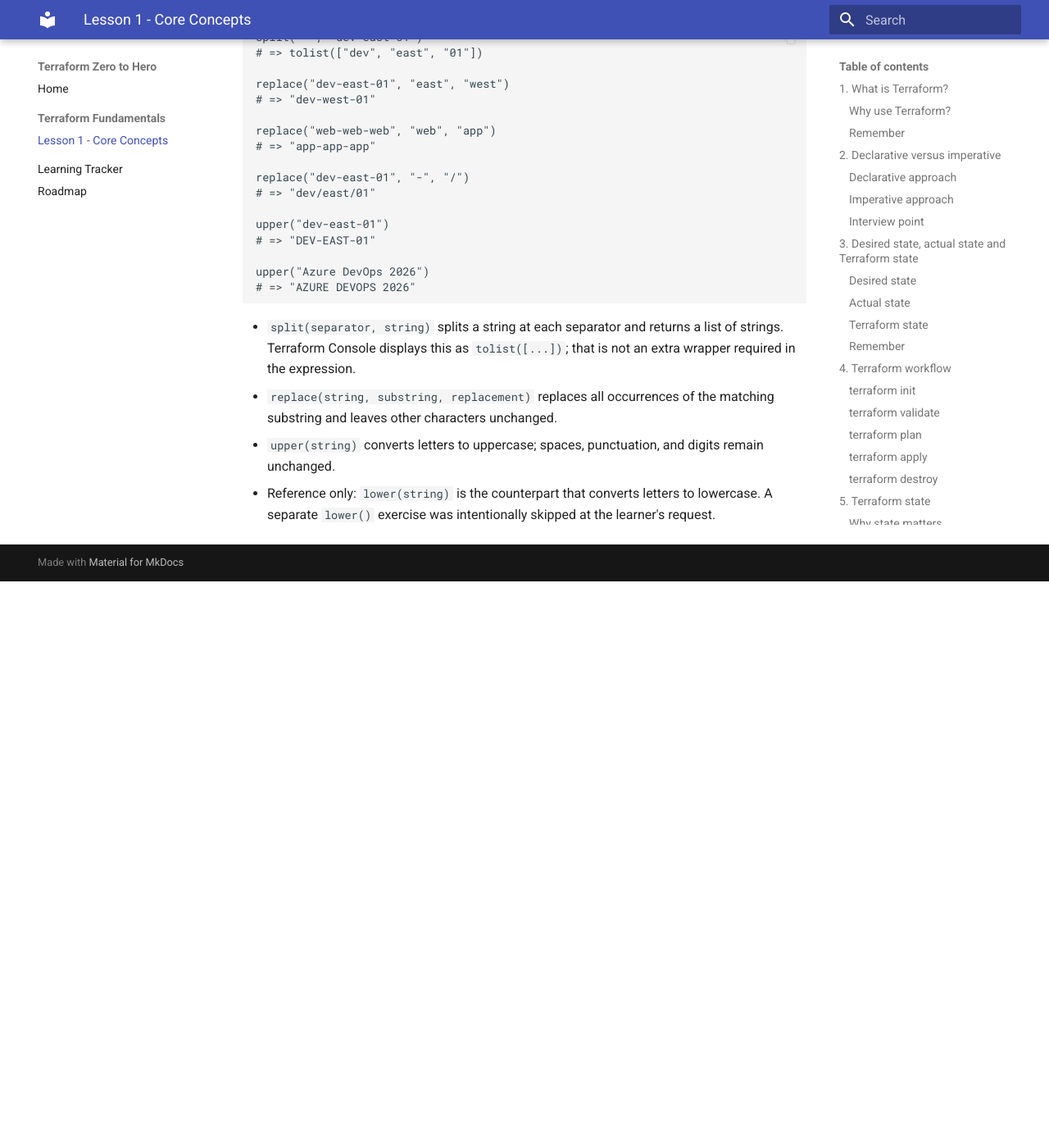
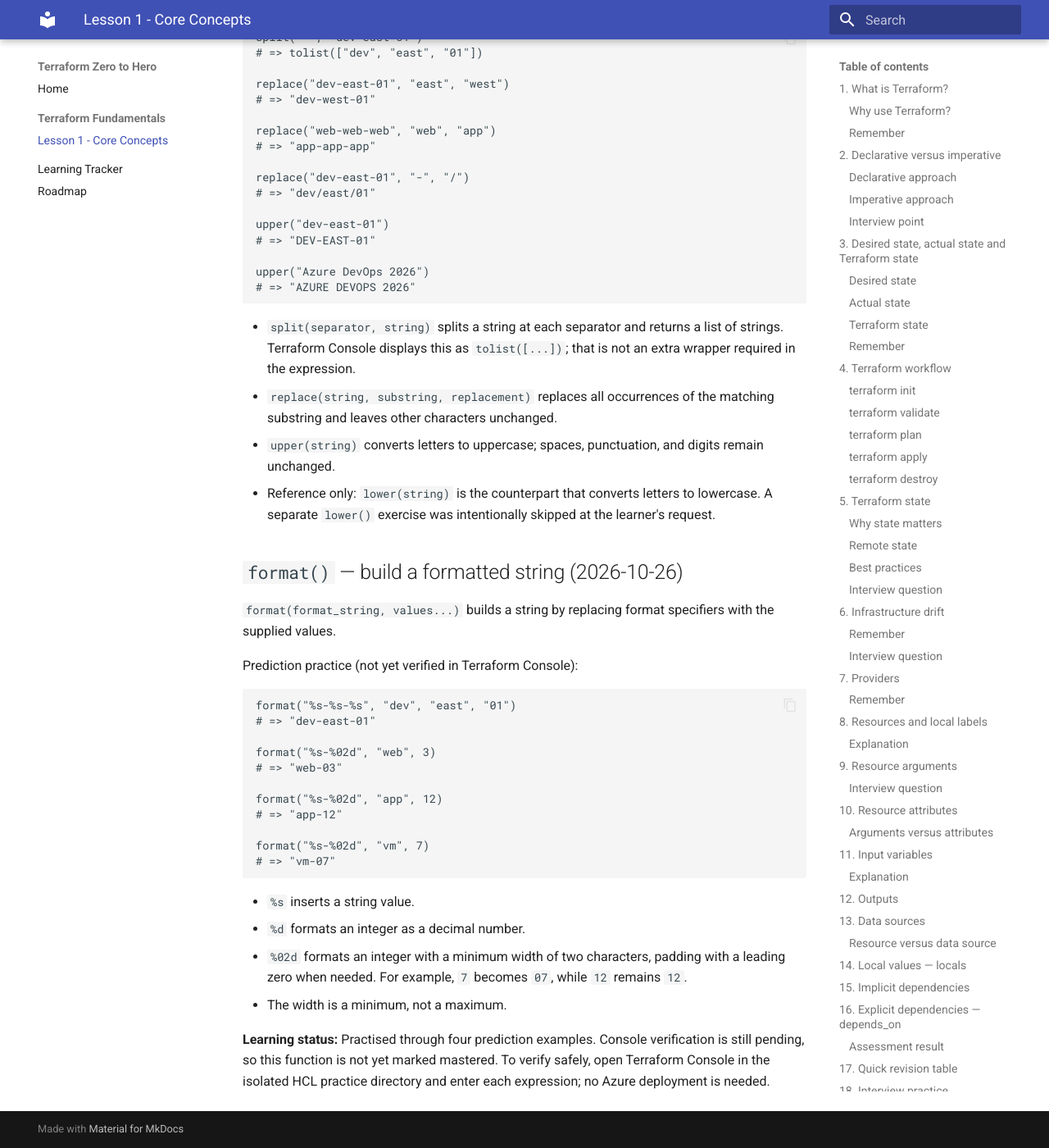
Before and after one commit to pshewale-dev/terraform-azure-lab, an MkDocs documentation site: the page built from docs/lesson-01-fundamentals.md, in a window 1280 px wide and 1400 px high, scrolled down 25490 px. Shown: the whole window at 82% size. Built offline with MkDocs 1.6.1 and Material for MkDocs 9.7.7, drawn with Linux system fonts in a browser that asks for light colours; before the commit the page ends 26199 px from its top, so only the background shows below that.

Commit message:
docs: add format function learning notes

````diff
--- a/docs/lesson-01-fundamentals.md
+++ b/docs/lesson-01-fundamentals.md
@@ -1086,3 +1086,30 @@ upper("Azure DevOps 2026")
 - `replace(string, substring, replacement)` replaces all occurrences of the matching substring and leaves other characters unchanged.
 - `upper(string)` converts letters to uppercase; spaces, punctuation, and digits remain unchanged.
 - Reference only: `lower(string)` is the counterpart that converts letters to lowercase. A separate `lower()` exercise was intentionally skipped at the learner's request.
+
+## `format()` — build a formatted string (2026-10-26)
+
+`format(format_string, values...)` builds a string by replacing format specifiers with the supplied values.
+
+Prediction practice (not yet verified in Terraform Console):
+
+```hcl
+format("%s-%s-%s", "dev", "east", "01")
+# => "dev-east-01"
+
+format("%s-%02d", "web", 3)
+# => "web-03"
+
+format("%s-%02d", "app", 12)
+# => "app-12"
+
+format("%s-%02d", "vm", 7)
+# => "vm-07"
+```
+
+- `%s` inserts a string value.
+- `%d` formats an integer as a decimal number.
+- `%02d` formats an integer with a minimum width of two characters, padding with a leading zero when needed. For example, `7` becomes `07`, while `12` remains `12`.
+- The width is a minimum, not a maximum.
+
+**Learning status:** Practised through four prediction examples. Console verification is still pending, so this function is not yet marked mastered. To verify safely, open Terraform Console in the isolated HCL practice directory and enter each expression; no Azure deployment is needed.
````
